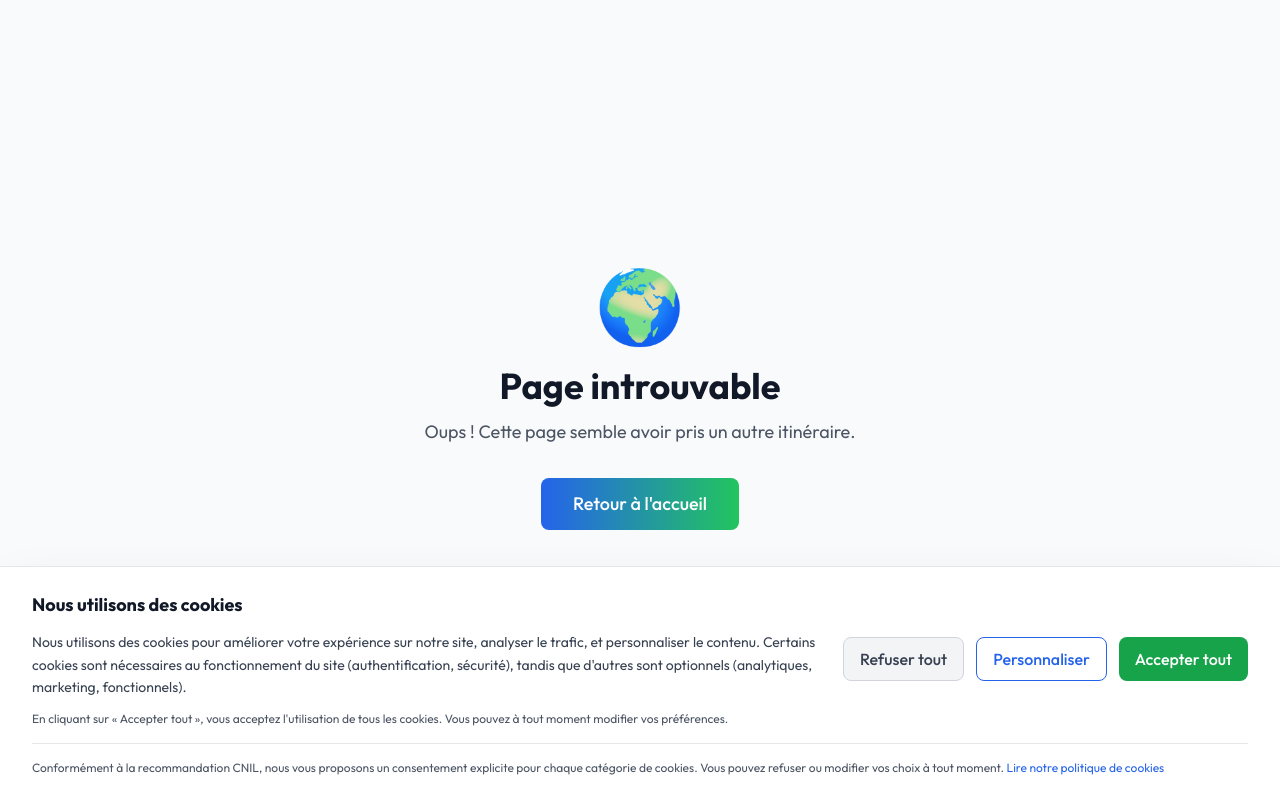
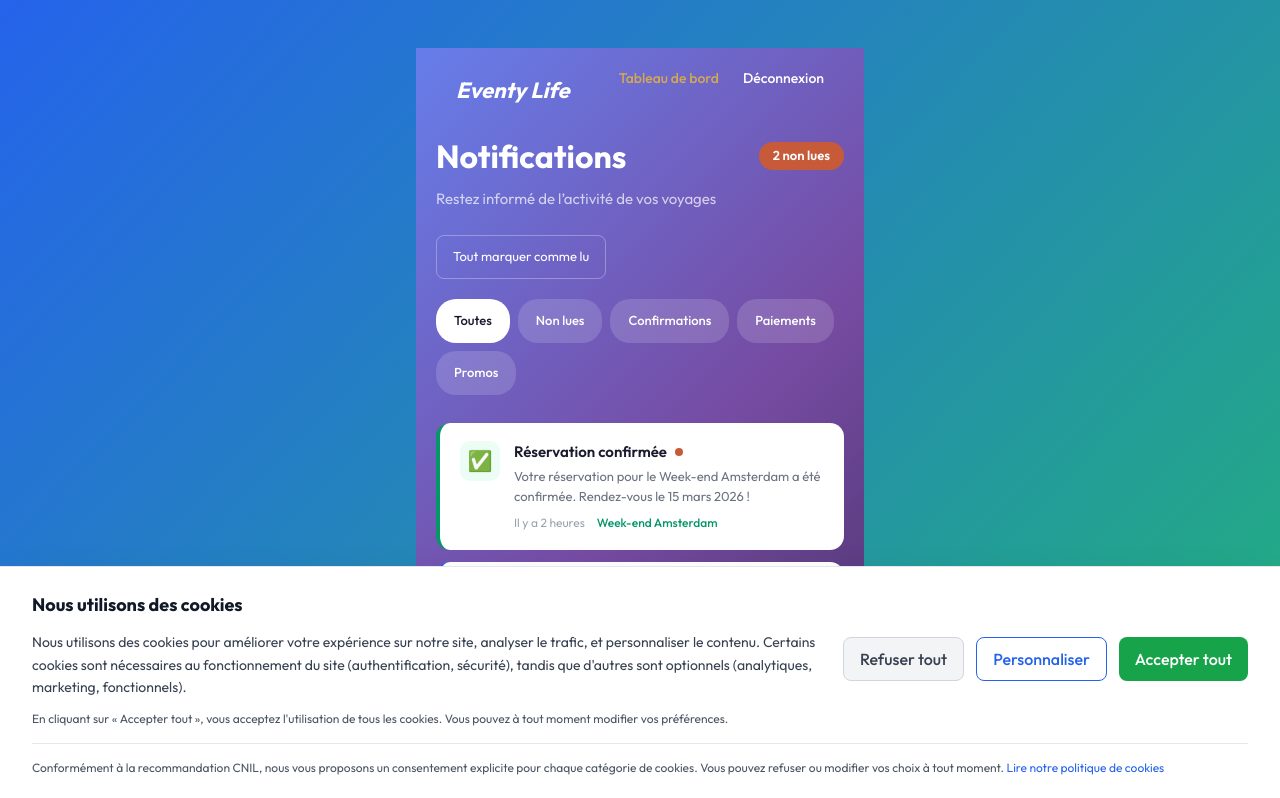
Before and after one commit to eventylife-hub/Eventylife, a Next.js app: page /notifications in a window 1280 px wide. Before the commit this address had no page. Shown: the top 798 px of the page. Built offline with nearby package versions, Linux system fonts and the light colour scheme.

Commit message:
feat: add notifications page

```diff
--- /dev/null
+++ b/app/(auth)/notifications/page.tsx
@@ -0,0 +1,130 @@
+'use client';
+import { useState } from 'react';
+
+const notifications = [
+  { id: '1', type: 'confirmation', titre: 'R\u00e9servation confirm\u00e9e', message: 'Votre r\u00e9servation pour le Week-end Amsterdam a \u00e9t\u00e9 confirm\u00e9e. Rendez-vous le 15 mars 2026 !', date: 'Il y a 2 heures', lu: false, voyage: 'Week-end Amsterdam' },
+  { id: '2', type: 'paiement', titre: 'Paiement re\u00e7u', message: 'Votre paiement de 578\u20ac pour le Week-end Amsterdam a bien \u00e9t\u00e9 enregistr\u00e9.', date: 'Il y a 5 heures', lu: false, voyage: 'Week-end Amsterdam' },
+  { id: '3', type: 'rappel', titre: 'Rappel : d\u00e9part dans 8 jours', message: 'Votre voyage Week-end Amsterdam approche ! Pensez \u00e0 v\u00e9rifier vos documents de voyage.', date: 'Hier', lu: true, voyage: 'Week-end Amsterdam' },
+  { id: '4', type: 'promo', titre: 'Offre sp\u00e9ciale -15%', message: 'Profitez de -15% sur le S\u00e9jour Marrakech pour toute r\u00e9servation avant le 20 mars. Code : SPRING15', date: 'Il y a 2 jours', lu: true },
+  { id: '5', type: 'info', titre: 'Nouveau voyage disponible', message: 'D\u00e9couvrez notre nouveau voyage Rome Express ! 5 jours de d\u00e9couverte au c\u0153ur de l\'Italie.', date: 'Il y a 3 jours', lu: true },
+  { id: '6', type: 'paiement', titre: 'Acompte enregistr\u00e9', message: 'Votre acompte de 195\u20ac pour le S\u00e9jour Marrakech a \u00e9t\u00e9 enregistr\u00e9. Reste \u00e0 payer : 454\u20ac.', date: 'Il y a 5 jours', lu: true, voyage: 'S\u00e9jour Marrakech' },
+];
+
+const typeConfig: Record<string, { icon: string; color: string; bgColor: string }> = {
+  confirmation: { icon: '\u2705', color: '#059669', bgColor: '#ECFDF5' },
+  paiement: { icon: '\uD83D\uDCB3', color: '#2563EB', bgColor: '#EFF6FF' },
+  rappel: { icon: '\u23F0', color: '#D97706', bgColor: '#FFFBEB' },
+  promo: { icon: '\uD83C\uDF81', color: '#7C3AED', bgColor: '#F5F3FF' },
+  info: { icon: '\u2139\uFE0F', color: '#6B7280', bgColor: '#F9FAFB' },
+};
+
+export default function NotificationsPage() {
+  const [filtre, setFiltre] = useState('tous');
+  const [notifs, setNotifs] = useState(notifications);
+
+  const filtres = [
+    { id: 'tous', label: 'Toutes' },
+    { id: 'non-lues', label: 'Non lues' },
+    { id: 'confirmation', label: 'Confirmations' },
+    { id: 'paiement', label: 'Paiements' },
+    { id: 'promo', label: 'Promos' },
+  ];
+
+  const filtered = notifs.filter(n => {
+    if (filtre === 'tous') return true;
+    if (filtre === 'non-lues') return !n.lu;
+    return n.type === filtre;
+  });
+
+  const nonLues = notifs.filter(n => !n.lu).length;
+
+  const marquerToutLu = () => {
+    setNotifs(notifs.map(n => ({ ...n, lu: true })));
+  };
+
+  const toggleLu = (id: string) => {
+    setNotifs(notifs.map(n => n.id === id ? { ...n, lu: !n.lu } : n));
+  };
+
+  return (
+    <div style={{ minHeight: '100vh', background: 'linear-gradient(135deg, #667EEA 0%, #764BA2 40%, #1A1A2E 100%)' }}>
+      <nav style={{ display: 'flex', justifyContent: 'space-between', alignItems: 'center', padding: '20px 40px', maxWidth: 900, margin: '0 auto' }}>
+        <div style={{ color: '#FFFFFF', fontSize: 22, fontWeight: 700, fontStyle: 'italic' }}>Eventy Life</div>
+        <div style={{ display: 'flex', gap: 24 }}>
+          <a href="/tableau-de-bord" style={{ color: '#D4A853', textDecoration: 'none', fontSize: 14, fontWeight: 500 }}>Tableau de bord</a>
+          <a href="/connexion" style={{ color: '#FFFFFF', textDecoration: 'none', fontSize: 14, fontWeight: 500 }}>
+            {"D\u00e9connexion"}
+          </a>
+        </div>
+      </nav>
+
+      <div style={{ maxWidth: 700, margin: '0 auto', padding: '0 20px 60px' }}>
+        <div style={{ display: 'flex', justifyContent: 'space-between', alignItems: 'center', marginBottom: 8 }}>
+          <h1 style={{ color: '#FFFFFF', fontSize: 32, fontWeight: 700, margin: 0 }}>Notifications</h1>
+          {nonLues > 0 && (
+            <span style={{ background: '#C75B39', color: '#FFF', borderRadius: 20, padding: '4px 14px', fontSize: 13, fontWeight: 600 }}>
+              {nonLues} non lue{nonLues > 1 ? 's' : ''}
+            </span>
+          )}
+        </div>
+        <p style={{ color: 'rgba(255,255,255,0.7)', fontSize: 15, marginBottom: 24, marginTop: 4 }}>
+          {"Restez inform\u00e9 de l\u2019activit\u00e9 de vos voyages"}
+        </p>
+
+        {nonLues > 0 && (
+          <button onClick={marquerToutLu} style={{ background: 'none', border: '1px solid rgba(255,255,255,0.3)', color: '#FFFFFF', borderRadius: 8, padding: '8px 16px', fontSize: 13, cursor: 'pointer', marginBottom: 20 }}>
+            {"Tout marquer comme lu"}
+          </button>
+        )}
+
+        <div style={{ display: 'flex', gap: 8, marginBottom: 28, flexWrap: 'wrap' }}>
+          {filtres.map(f => (
+            <button key={f.id} onClick={() => setFiltre(f.id)} style={{ padding: '8px 18px', borderRadius: 20, border: 'none', fontSize: 13, fontWeight: 500, cursor: 'pointer', background: filtre === f.id ? '#FFFFFF' : 'rgba(255,255,255,0.15)', color: filtre === f.id ? '#1A1A2E' : '#FFFFFF', transition: 'all 0.2s' }}>
+              {f.label}
+            </button>
+          ))}
+        </div>
+
+        {filtered.length === 0 ? (
+          <div style={{ textAlign: 'center', padding: '60px 20px', background: 'rgba(255,255,255,0.08)', borderRadius: 16 }}>
+            <div style={{ fontSize: 48, marginBottom: 16 }}>{"\uD83D\uDD14"}</div>
+            <p style={{ color: '#FFFFFF', fontSize: 17, fontWeight: 600, marginBottom: 8 }}>Aucune notification</p>
+            <p style={{ color: 'rgba(255,255,255,0.6)', fontSize: 14 }}>
+              {"Vous \u00eates \u00e0 jour !"}
+            </p>
+          </div>
+        ) : (
+          <div style={{ display: 'flex', flexDirection: 'column', gap: 12 }}>
+            {filtered.map(n => {
+              const cfg = typeConfig[n.type] || typeConfig.info;
+              return (
+                <div key={n.id} onClick={() => toggleLu(n.id)} style={{ background: '#FFFFFF', borderRadius: 14, padding: '18px 20px', cursor: 'pointer', borderLeft: n.lu ? '4px solid transparent' : `4px solid ${cfg.color}`, opacity: n.lu ? 0.85 : 1, transition: 'all 0.2s' }}>
+                  <div style={{ display: 'flex', justifyContent: 'space-between', alignItems: 'flex-start', gap: 12 }}>
+                    <div style={{ display: 'flex', gap: 14, flex: 1, alignItems: 'flex-start' }}>
+                      <div style={{ width: 40, height: 40, borderRadius: 10, background: cfg.bgColor, display: 'flex', alignItems: 'center', justifyContent: 'center', fontSize: 20, flexShrink: 0 }}>
+                        {cfg.icon}
+                      </div>
+                      <div style={{ flex: 1 }}>
+                        <div style={{ display: 'flex', alignItems: 'center', gap: 8, marginBottom: 4 }}>
+                          <span style={{ fontWeight: 600, fontSize: 15, color: '#1A1A2E' }}>{n.titre}</span>
+                          {!n.lu && <span style={{ width: 8, height: 8, borderRadius: '50%', background: '#C75B39', display: 'inline-block' }} />}
+                        </div>
+                        <p style={{ color: '#6B7280', fontSize: 13, lineHeight: 1.5, margin: '0 0 8px' }}>{n.message}</p>
+                        <div style={{ display: 'flex', alignItems: 'center', gap: 12 }}>
+                          <span style={{ color: '#9CA3AF', fontSize: 12 }}>{n.date}</span>
+                          {n.voyage && (
+                            <span style={{ color: cfg.color, fontSize: 12, fontWeight: 500 }}>{n.voyage}</span>
+                          )}
+                        </div>
+                      </div>
+                    </div>
+                  </div>
+                </div>
+              );
+            })}
+          </div>
+        )}
+      </div>
+    </div>
+  );
+}
```
